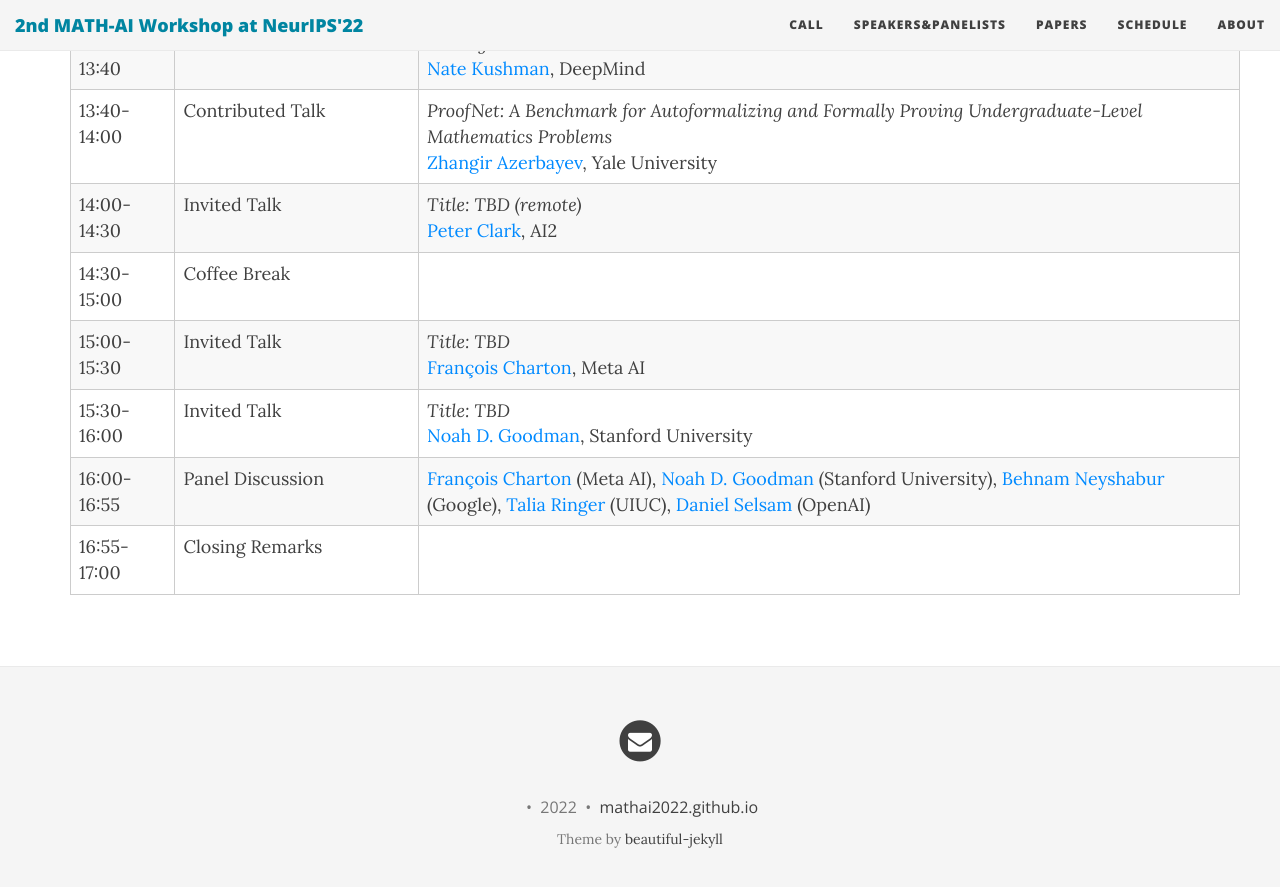
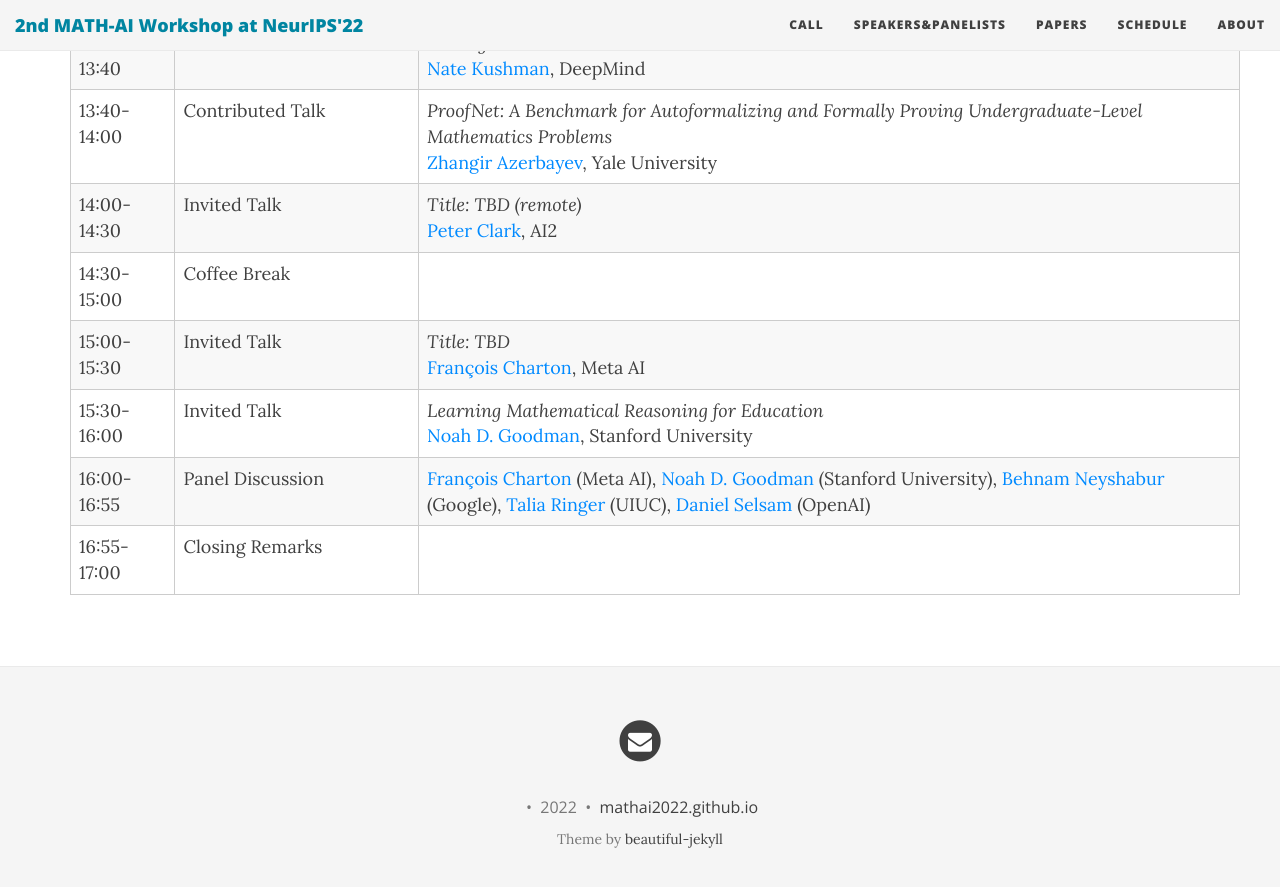
Before and after one commit to mathai-2023/mathai-2023.github.io, a Jekyll site: the page built from schedule.md, in a window 1280 px wide and 900 px high, scrolled down 987 px. Shown: the top 887 px of the window. Built offline with Jekyll 4.4.1, drawn with Linux system fonts in a browser that asks for light colours; nearby versions of some CDN libraries.

Commit message:
add title for goodman

```diff
--- a/_data/schedule.yml
+++ b/_data/schedule.yml
@@ -78,7 +78,7 @@ fcharton:
 
 ngoodman:
   event: "ngoodman"
-  title: "Title: TBD"
+  title: "Learning Mathematical Reasoning for Education"
   start: "15:30-16:00"
   type: "Invited"
 
```
Also changed, not shown: 1 other file.
